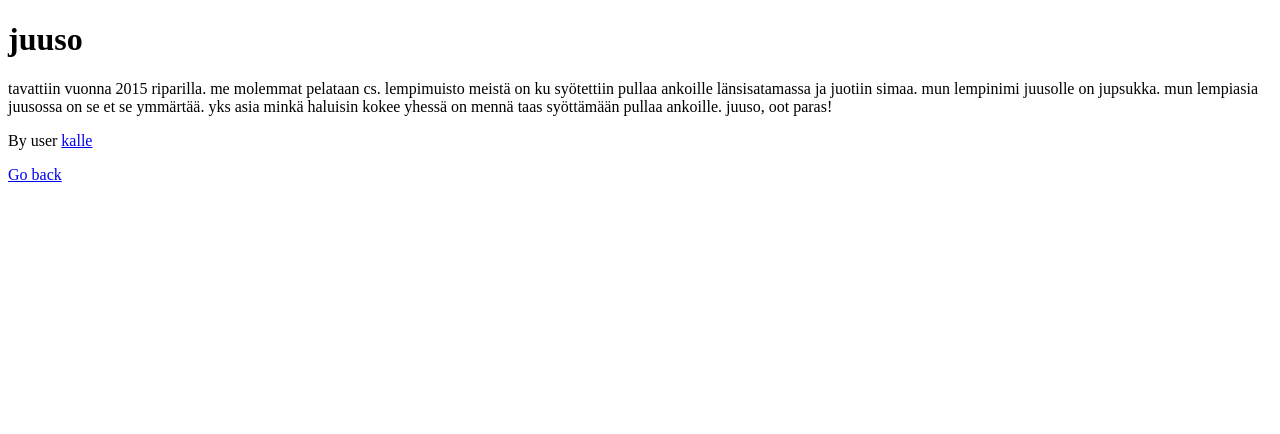
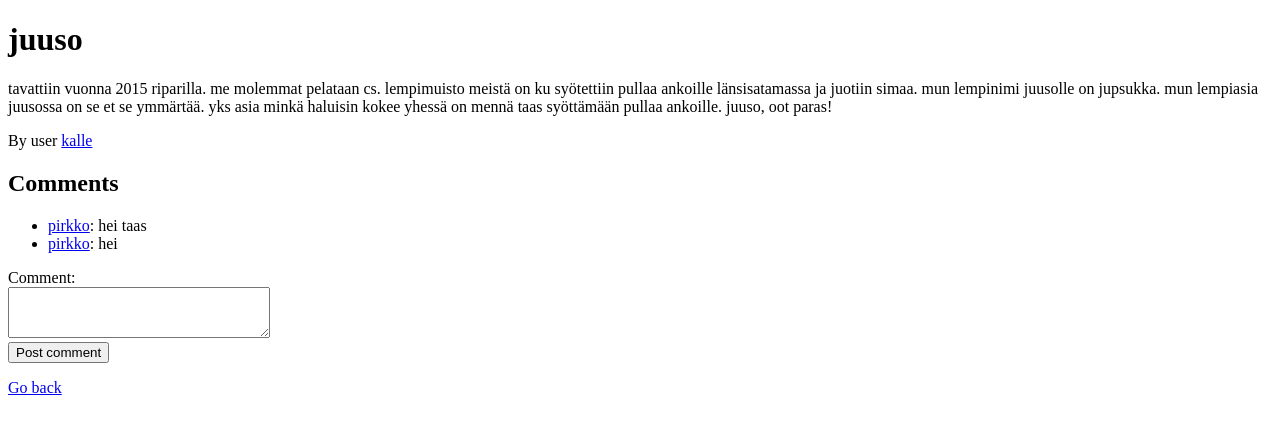
Before and after one commit to hemminkn/friendbook, a Flask app: page /post/1 in a window 1280 px wide. Shown: the top 434 px of the page. Run offline with Flask 3, Linux system fonts and the light colour scheme; data comes from the database, SQL or seed files in the repository; both versions use the stored data as it was after the commit.

Commit message:
Add comment feature

```diff
--- a/app.py
+++ b/app.py
@@ -42,7 +42,8 @@ def show_post(post_id):
     if not post:
         abort(404)
     classes = posts.get_classes(post_id)
-    return render_template("show_post.html", post=post, classes=classes)
+    comments = posts.get_comments(post_id)
+    return render_template("show_post.html", post=post, classes=classes, comments=comments)
 
 @app.route("/new_post")
 def new_post():
@@ -76,6 +77,23 @@ def create_post():
     posts.add_post(title, description, user_id, classes)
 
     return redirect("/")
+
+@app.route("/create_comment", methods=["POST"])
+def create_comment():
+    require_login()
+
+    comment = request.form["comment"]
+    if not comment or len(comment) > 200:
+        abort(403)
+    post_id = request.form["post_id"]
+    post = posts.get_post(post_id)
+    if not post:
+        abort(403)
+    user_id = session["user_id"]
+
+    posts.add_comment(post_id, user_id, comment)
+
+    return redirect("/post/" + str(post_id))
 
 @app.route("/edit_post/<int:post_id>")
 def edit_post(post_id):
--- a/posts.py
+++ b/posts.py
@@ -22,6 +22,18 @@ def add_post(title, description, user_id, classes):
     sql = "INSERT INTO post_classes (post_id, title, value) VALUES (?, ?, ?)"
     for title, value in classes:
         db.execute(sql, [post_id, title, value])
+
+def add_comment(post_id, user_id, comment):
+    sql = """INSERT INTO comments (post_id, user_id, comment)
+            VALUES (?, ?, ?)"""
+    db.execute(sql, [post_id, user_id, comment])
+
+def get_comments(post_id):
+    sql = """SELECT comments.comment, users.id user_id, users.username
+             FROM comments, users
+             WHERE comments.post_id = ? AND comments.user_id = users.id
+             ORDER BY comments.id DESC"""
+    return db.query(sql, [post_id])
 
 def get_classes(post_id):
     sql = "SELECT title, value FROM post_classes WHERE post_id = ?"
--- a/schema.sql
+++ b/schema.sql
@@ -9,6 +9,13 @@ CREATE TABLE posts (
 	title TEXT,
 	description TEXT,
 	user_id INTEGER REFERENCES users
+);
+
+CREATE TABLE comments (
+    id INTEGER PRIMARY KEY,
+    post_id INTEGER REFERENCES posts,
+    user_id REFERENCES users,
+    comment TEXT
 );
 
 CREATE TABLE classes (
--- a/templates/show_post.html
+++ b/templates/show_post.html
@@ -29,6 +29,17 @@
     </ul>
   </p>
   {% endif %}
+  <h2>Comments</h2>
+  <ul>
+    {% for comment in comments %}
+    <li><a href="/user/{{ comment.user_id }}">{{ comment.username }}</a>: {{ comment.comment }}</li>
+    {% endfor %}
+  </ul>
+  <form action="/create_comment" method="post">
+    Comment: <br />
+    <textarea name="comment" rows="3" cols="30" maxlength="200" required></textarea> <br />
+    <input type="hidden" name="post_id" value="{{ post.id  }}">
+    <input type="submit" value="Post comment" />
   <p>
     <a href="/">Go back</a>
   </p>
```
Also changed, not shown: database.db.
